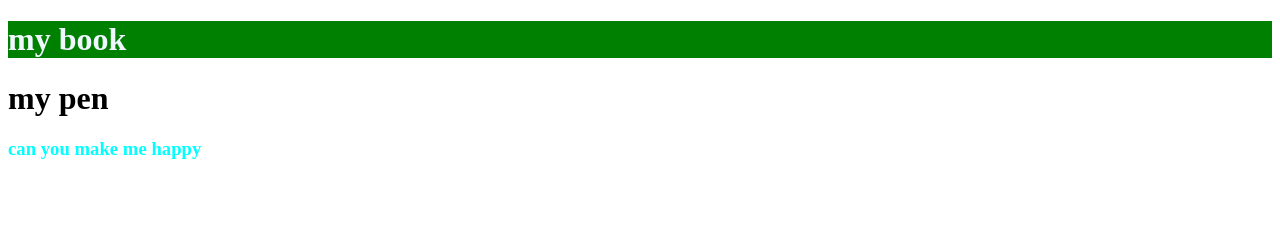
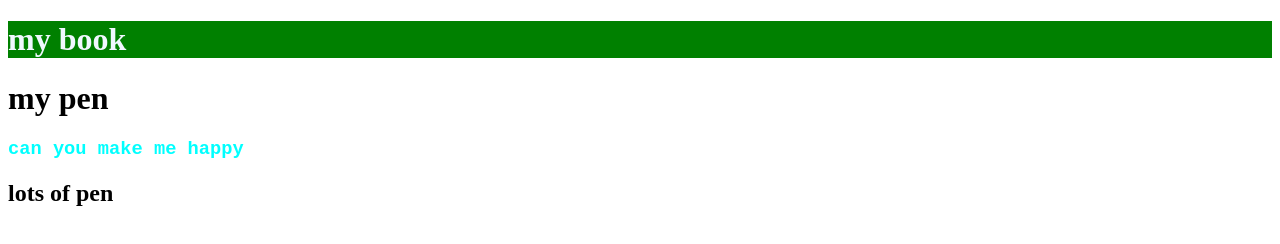
Before and after one commit to Rifat7717/module-3, a plain HTML site: page index.html in a window 1280 px wide. Drawn offline with Linux system fonts and the light colour scheme.

Commit message:
git final

```diff
--- a/index.html
+++ b/index.html
@@ -12,5 +12,6 @@
     </div>
     <h1>my pen</h1>
     <h3>can you make me happy </h3>
+    <h2>lots of pen</h2>
 </body>
 </html>
--- a/style.css
+++ b/style.css
@@ -4,4 +4,5 @@ div{
 }
 h3{
     color: aqua;
+    font-family: 'Courier New', Courier, monospace;
 }
```
